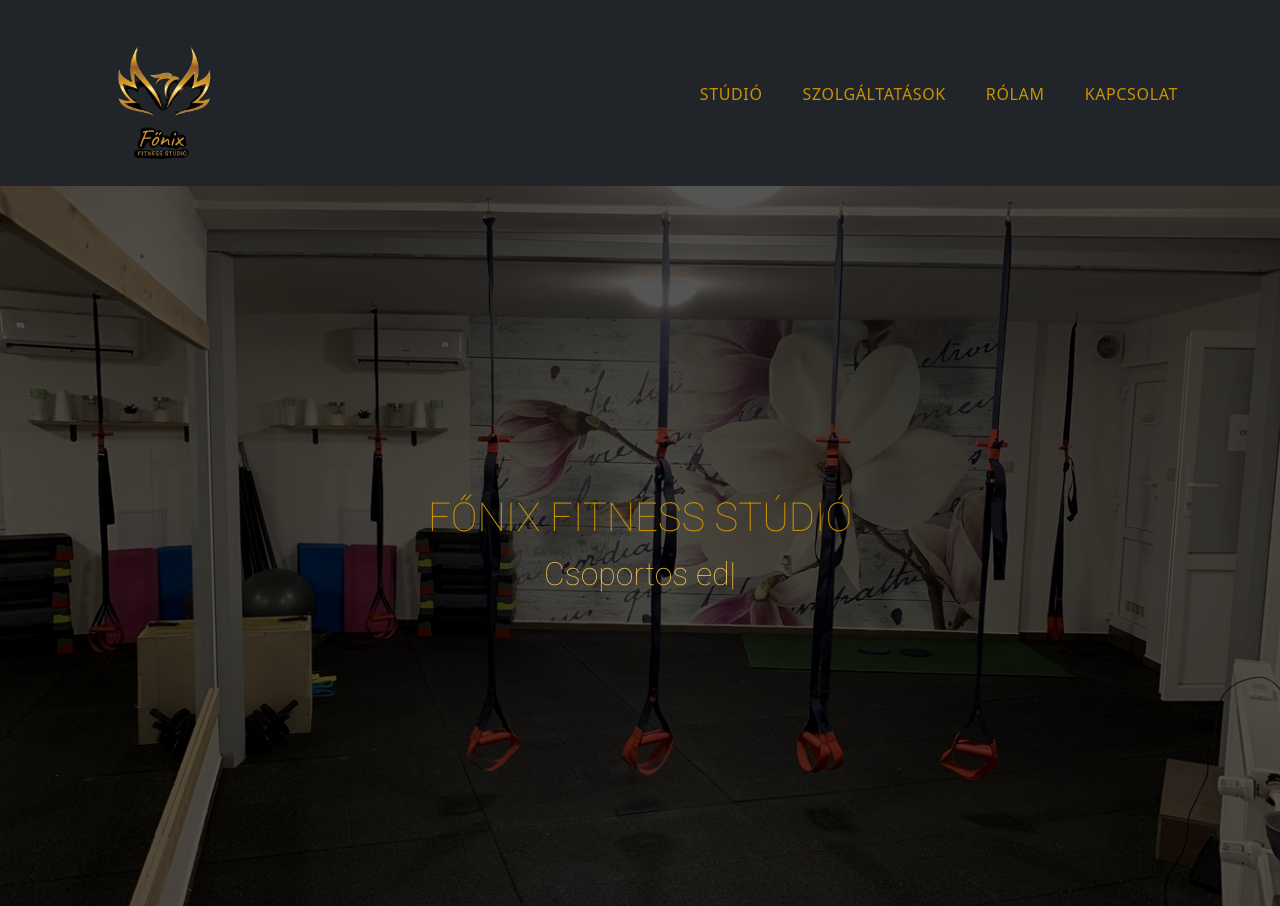
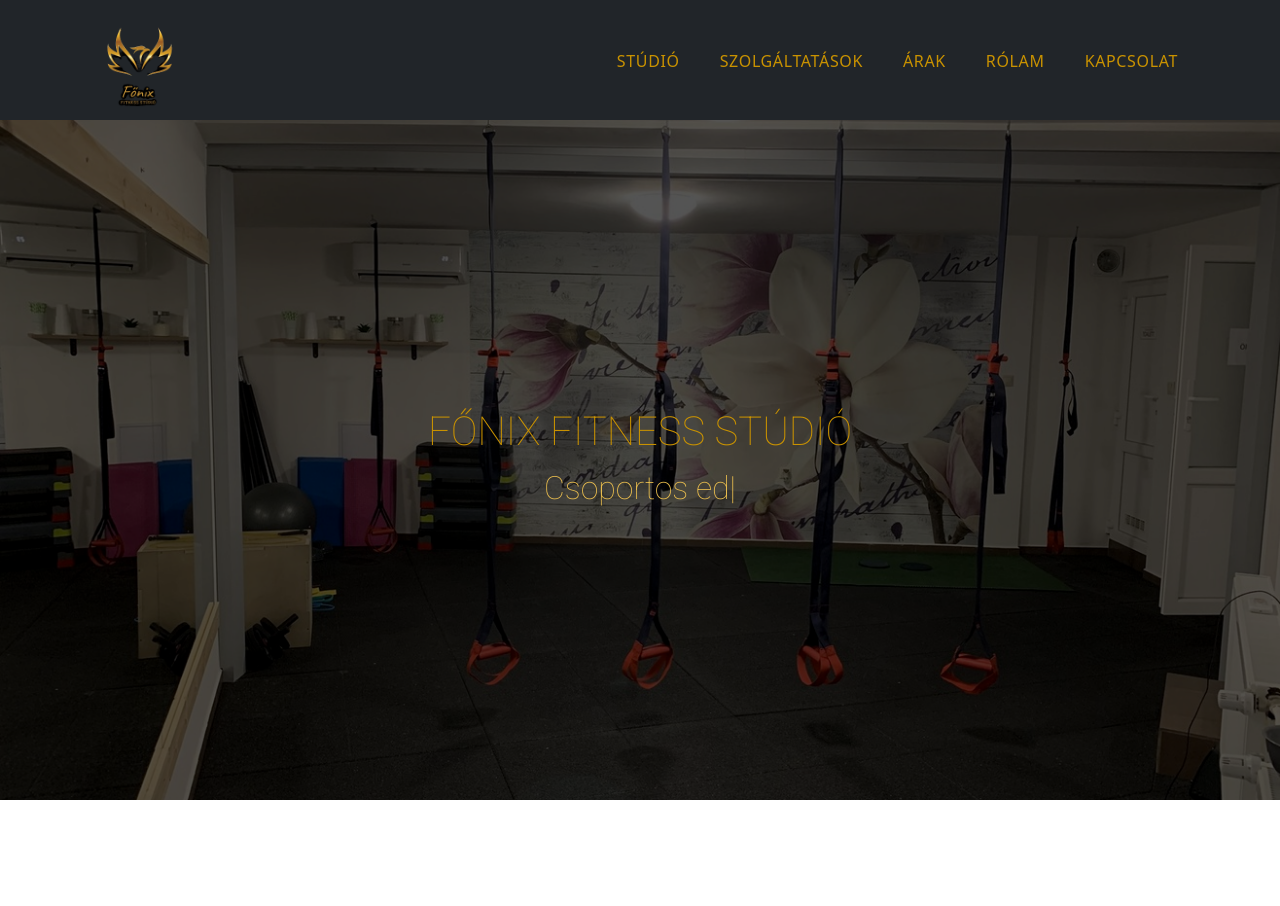
Before and after one commit to iharaszti/fnxftnss, a React (Create React App) app in the folder fonixfitness/: page / in a window 1280 px wide. After the commit the page ends 800 px from the top, so only its background shows below. Built offline with nearby package versions, Linux system fonts and the light colour scheme.

Commit message:
Little fixes

```diff
--- a/fonixfitness/src/App.css
+++ b/fonixfitness/src/App.css
@@ -32,8 +32,12 @@
 
 /******************************** Navbar *****************/
 .logo {
-  width: 10rem;
-  height: 10rem;
+  width: 14vh;
+  height: 14vh;
+}
+
+nav {
+  height: 15vh;
 }
 
 nav a.nav-link {
@@ -53,10 +57,10 @@
   border-top: 0.1rem solid  var(--primary-dark);
 }
 
-.navbar-band {
-  max-width: 8rem;
+.navbar-brand {
+  max-width: 14vh;
   padding: 0 !important;
-  height: 8rem !important;
+  height: 14vh !important;
 }
 
 .navbar-nav > li > a.active, .navbar-nav > li > a:focus {
@@ -80,7 +84,7 @@
   background: url(resource/bg-transparent.png) no-repeat;
   background-size: cover;
   background-position: center;
-  height: 90vh;
+  height: 85vh;
 }
 
 .main-info {
--- a/fonixfitness/src/components/layout/Header.jsx
+++ b/fonixfitness/src/components/layout/Header.jsx
@@ -6,6 +6,11 @@
         <div className="header-container" >
             <div className="header-wrapper">
                 <div className="main-info">
+                    <div
+                        initial={{ opacity: 0 }}
+                        whileInView={{ opacity: 1 }}
+                        viewport={{ once: true }}
+                    >
                         <h1>Főnix Fitness Stúdió</h1>
                         <Typed
                             className="typed-text"
@@ -16,6 +21,7 @@
                         />
                     </div>
                 </div>
+            </div>
         </div >
     )
 }
--- a/fonixfitness/src/components/layout/Navbar.jsx
+++ b/fonixfitness/src/components/layout/Navbar.jsx
@@ -21,6 +21,9 @@
                             <a className="nav-link" href="#">Szolgáltatások</a>
                         </li>
                         <li className="nav-item">
+                            <a className="nav-link" href="#">Árak</a>
+                        </li>
+                        <li className="nav-item">
                             <a className="nav-link" href="#">Rólam</a>
                         </li>
                         <li className="nav-item">
```
Lines whose indentation alone changed are shown as unchanged.
